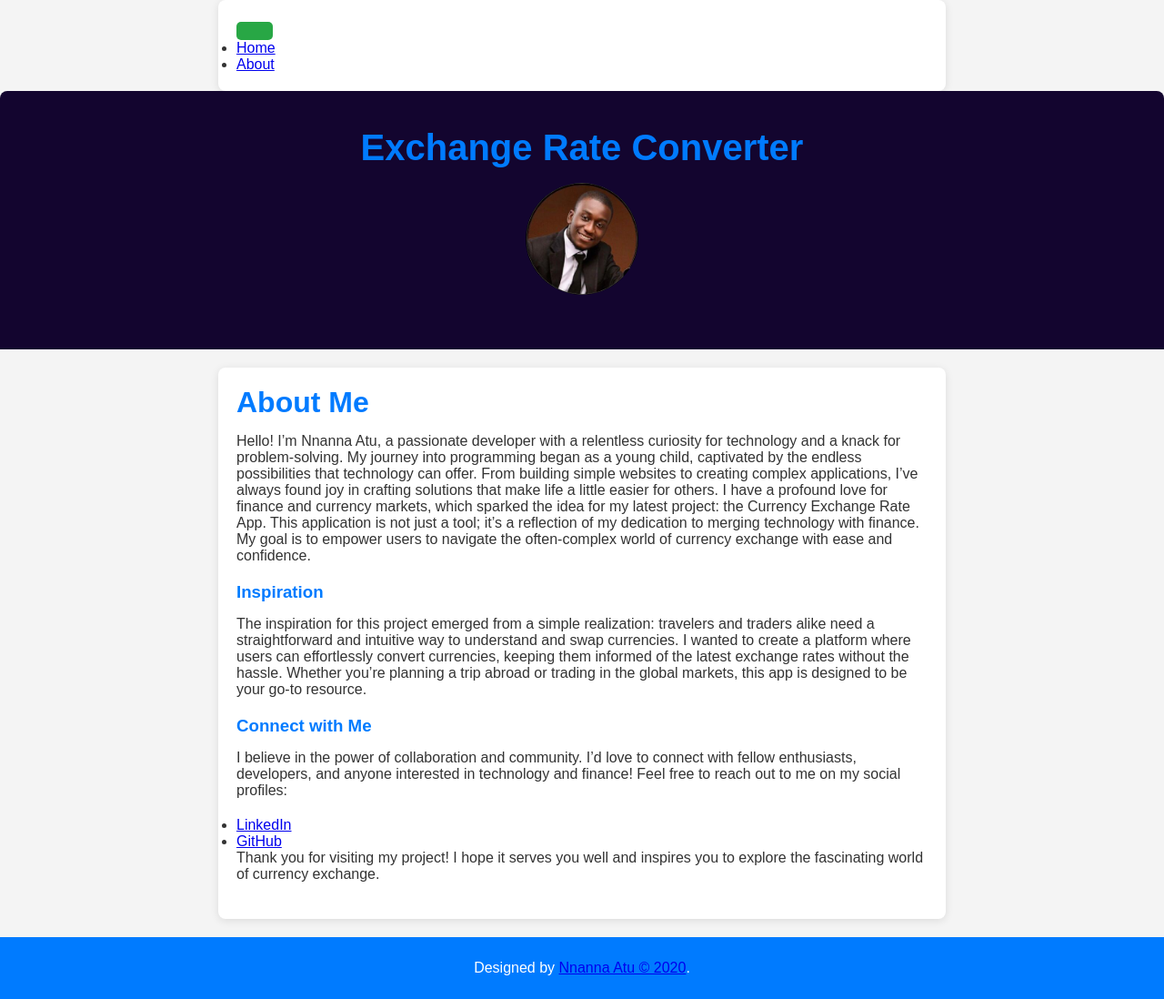
After one commit to nnannatu/ExchangeApp, a Django app: page /about/ in a window 1280 px wide. The commit adds this page. Shown: the whole page at 91% size. Run offline with Django 5.2, Linux system fonts and the light colour scheme.

Commit message:
complete

```diff
--- a/ExchangeApp/App/static/css/styles.css
+++ b/ExchangeApp/App/static/css/styles.css
@@ -1,157 +1,161 @@
-/* Global Styles */
+* {
+  box-sizing: border-box;
+  margin: 0;
+  padding: 0;
+}
+
 body {
-    font-family: 'Arial', sans-serif;
-    background-color: #f4f6f9;
-    color: #333;
-    margin: 0;
-    padding: 0;
-    overflow-x: hidden;
-  }
+  font-family: Arial, sans-serif;
+  background-color: #f4f4f4;
+  color: #333;
+}
 
-  /* Navbar */
-  .navbar {
-    padding: 15px;
-    background-color: #212529;
-  }
+.container {
+  max-width: 800px; /* Set a maximum width */
+  margin: 0 auto; /* Center the container */
+  padding: 20px;
+  background: #fff; /* White background for contrast */
+  border-radius: 8px; /* Rounded corners */
+  box-shadow: 0 2px 10px rgba(0, 0, 0, 0.1); /* Subtle shadow */
+}
 
-  .navbar-brand {
-    font-size: 1.5rem;
-    font-weight: bold;
-  }
+#jumbotron {
+  background-color: #13052f; /* Bootstrap primary color */
+  color: white; /* White text for contrast */
+  padding: 40px 20px; /* Padding around the text */
+  display: block; /* Necessary for margin auto to work */
+  margin: 0 auto 20px; /* Center the image and space below */
+  border-radius: 8px 8px 0 0; /* Rounded top corners */
+}
 
-  .navbar-tech {
-    font-size: 1rem;
-    color: #888;
-    text-align: right;
-  }
+#devise {
+  font-size: 2.5rem; /* Increases font size for emphasis */
+  font-weight: bold; /* Makes the text bold */
+  color: #007bff; /* Optional: Change the color of the text */
+  margin-bottom: 1rem; /* Adds space below the heading */
+  flex-direction: column; /* Stacks children vertically */
+  justify-content: center; /* Centers content vertically */
+  align-items: center; /* Centers content horizontally */
+  text-align: center;
+}
 
-  /* Jumbotron */
-  #jumbotron {
-    background-color: #ffffff;
-    padding: 30px;
-    border-radius: 10px;
-    margin-top: 60px;
-    box-shadow: 0 4px 8px rgba(0, 0, 0, 0.1);
-  }
+.image {
+  width: 10%; /* Full width image */
+  height: auto; /* Maintain aspect ratio */
+  border-radius: 50%;
+  display: block; /* Necessary for margin auto to work */
+  margin: 0 auto 20px; /* Center the image and space below */
+  margin-bottom: 20px; /* Space below the image */
+}
 
-  #jumbotron h1 {
-    color: #2750a1;
-    font-size: 3rem;
-    font-weight: 600;
-    margin-bottom: 10px;
-  }
+.page-header {
+  margin-bottom: 30px; /* Space below the header */
+}
 
-  #jumbotron h5 {
-    color: #888;
-    font-size: 1.2rem;
-    margin-bottom: 20px;
-  }
+.currency {
+  margin-bottom: 20px; /* Space between currency selectors */
+}
 
-  #jumbotron img {
-    margin-bottom: 20px;
-    border-radius: 50%;
-    border: 2px solid #ddd;
-  }
+label {
+  font-weight: bold; /* Bold labels for emphasis */
+}
 
-  /* Currency Select Boxes */
-  .currency select {
-    width: 100%;
-    height: 50px;
-    border: 2px solid #ddd;
-    border-radius: 5px;
-    padding: 5px;
-    background-color: #ffffff;
-    font-size: 1.1rem;
-    margin-bottom: 20px;
-  }
+input[type="number"] {
+  width: 100%; /* Full width input */
+  padding: 10px; /* Padding inside the input */
+  border: 1px solid #ccc; /* Light border */
+  border-radius: 5px; /* Rounded corners */
+  font-size: 16px; /* Font size */
+  margin-top: 5px; /* Space above the input */
+}
 
-  .currency select:focus {
-    border-color: #2750a1;
-    outline: none;
-    box-shadow: 0 0 8px rgba(39, 117, 161, 0.5);
-  }
+/* General Paragraph Styling */
+p {
+  margin-bottom: 20px; /* Space below paragraphs */
+}
 
-  /* Input Fields */
-  input[type="number"] {
-    border: 2px solid #ddd;
-    border-radius: 5px;
-    padding: 10px;
-    font-size: 1.1rem;
-    background-color: #f9f9f9;
-  }
+/* Heading Styles with Bottom Margin */
+h1, h3 {
+  color: #007bff; /* Consistent heading color */
+  margin-bottom: 15px; /* Space below headings */
+}
 
-  input[type="number"]:focus {
-    border-color: #2750a1;
-    outline: none;
-    box-shadow: 0 0 8px rgba(39, 117, 161, 0.5);
-  }
+/* Blockquote Styling */
+blockquote {
+  background: #e9ecef; /* Light grey background */
+  border-left: 5px solid #007bff; /* Blue left border */
+  padding: 10px 15px; /* Padding */
+  margin: 20px 0; /* Increased space above and below blockquote */
+  font-style: italic; /* Italic text */
+}
 
-  /* Swap Button */
-  .swap-btn button {
-    width: 150px;
-    height: 50px;
-    background-color: #2750a1;
-    border: none;
-    border-radius: 5px;
-    font-size: 1.2rem;
-    color: #fff;
-    transition: background-color 0.3s ease;
-  }
+/* Social Links Styling */
+.social-links {
+  list-style-type: none; /* Remove bullets */
+  padding-left: 0; /* Remove padding */
+}
 
-  .swap-btn button:hover {
-    background-color: #214785;
-  }
+.social-links li {
+  margin: 10px 0; /* Space between links */
+}
 
-  .swap-btn button i {
-    margin-left: 5px;
-  }
+.social-links a {
+  color: #007bff; /* Link color */
+  text-decoration: none; /* No underline */
+  transition: color 0.3s; /* Smooth transition */
+}
 
-  /* Exchange Rate Display */
-  #rate {
-    text-align: center;
-    font-size: 1.5rem;
-    font-weight: 600;
-    margin-top: 20px;
-    color: #2750a1;
-  }
+.social-links a:hover {
+  color: #0056b3; /* Darker color on hover */
+}
 
-  /* Footer */
-  footer {
-    background-color: #212529;
-    color: #fff;
-    padding: 20px 0;
-    text-align: center;
-  }
 
-  footer a {
-    color: #888;
-    text-decoration: none;
-  }
+select {
+  width: 100%; /* Full width select */
+  padding: 10px; /* Padding inside the select */
+  border: 1px solid #ccc; /* Light border */
+  border-radius: 5px; /* Rounded corners */
+  font-size: 16px; /* Font size */
+  margin-top: 5px; /* Space above the select */
+}
 
-  footer a:hover {
-    color: #fff;
-    text-decoration: underline;
-  }
+.swap-btn {
+  margin: 20px 0; /* Space above and below the button */
+}
 
-  footer p {
-    margin: 0;
-    padding: 5px 0;
-  }
+button {
+  background-color: #28a745; /* Bootstrap success color */
+  color: white; /* White text for contrast */
+  border: none; /* Remove default border */
+  padding: 10px 20px; /* Padding inside the button */
+  border-radius: 5px; /* Rounded corners */
+  font-size: 16px; /* Font size */
+  cursor: pointer; /* Pointer cursor on hover */
+  transition: background-color 0.3s; /* Transition effect */
+}
 
-  /* Media Queries */
-  @media (max-width: 768px) {
-    .currency select,
-    input[type="number"],
-    .swap-btn button {
-      width: 100%;
-      font-size: 1rem;
-    }
+button:hover {
+  background-color: #218838; /* Darker shade on hover */
+}
 
-    #jumbotron h1 {
-      font-size: 2rem;
-    }
+.rate {
+  font-size: 18px; /* Larger font size for the exchange rate */
+  margin-top: 20px; /* Space above the rate */
+  font-weight: bold; /* Bold text for emphasis */
+  text-align: center; /* Center the text */
+}
 
-    #jumbotron h5 {
-      font-size: 1rem;
-    }
-  }
+#footer {
+  background-color: #007bff; /* Match the jumbotron color */
+  color: white; /* White text for contrast */
+  padding: 20px 0; /* Padding above and below the footer */
+  text-align: center; /* Center the text */
+  position: relative; /* Relative positioning */
+  bottom: 0; /* Position at the bottom */
+  width: 100%; /* Full width */
+  margin-top: 20px; /* Space above the footer */
+}
+
+#footer p {
+  margin: 5px 0; /* Margin for individual paragraphs */
+}
--- /dev/null
+++ b/ExchangeApp/App/templates/about.html
@@ -0,0 +1,31 @@
+{% extends 'base.html' %}
+
+{% block title %}About Us{% endblock %}
+
+{% block content %}
+    <div id="jumbotron" class="jumbotron text-center">
+        <h1 id="devise" class="display-5">Exchange Rate Converter</h1>
+        <img src="../static/images/image1.jpeg" class="image" alt="Currency Exchange" />
+    </div>
+    <div class="container">
+        <h1 class="text-center">About Me</h1>
+        <p>Hello! I’m Nnanna Atu, a passionate developer with a relentless curiosity for technology and a knack for problem-solving. My journey into programming began as a young child, captivated by the endless possibilities that technology can offer. From building simple websites to creating complex applications, I’ve always found joy in crafting solutions that make life a little easier for others.
+
+            I have a profound love for finance and currency markets, which sparked the idea for my latest project: the Currency Exchange Rate App. This application is not just a tool; it’s a reflection of my dedication to merging technology with finance. My goal is to empower users to navigate the often-complex world of currency exchange with ease and confidence.</p>
+        <p></p>
+        <p></p>
+        <p></p>
+        <p></p>
+
+        <h3>Inspiration</h3>
+        <p>The inspiration for this project emerged from a simple realization: travelers and traders alike need a straightforward and intuitive way to understand and swap currencies. I wanted to create a platform where users can effortlessly convert currencies, keeping them informed of the latest exchange rates without the hassle. Whether you’re planning a trip abroad or trading in the global markets, this app is designed to be your go-to resource.</p>
+
+        <h3>Connect with Me</h3>
+        <p>I believe in the power of collaboration and community. I’d love to connect with fellow enthusiasts, developers, and anyone interested in technology and finance! Feel free to reach out to me on my social profiles:</p>
+        <ul>
+            <li><a href="https://www.linkedin.com/in/nnannatu" target="_blank">LinkedIn</a></li>
+            <li><a href="https://github.com/nnannatu" target="_blank">GitHub</a></li>
+        </ul>
+        <p>Thank you for visiting my project! I hope it serves you well and inspires you to explore the fascinating world of currency exchange.</p>
+    </div>
+{% endblock %}
--- /dev/null
+++ b/ExchangeApp/App/templates/base.html
@@ -0,0 +1,42 @@
+<!DOCTYPE html>
+<html lang="en">
+<head>
+    <meta charset="UTF-8" />
+    <meta name="viewport" content="width=device-width, initial-scale=1.0" />
+    <link rel="stylesheet" href="../static/css/styles.css" />
+    <title>{% block title %} Nnanna Exchange {% endblock %}</title>
+</head>
+<body>
+    <nav class="navbar navbar-expand-lg fixed-top navbar-dark bg-dark">
+        <div class="container">
+            <button class="navbar-toggler" type="button" data-bs-toggle="collapse" data-bs-target="#navbarNav" aria-controls="navbarNav" aria-expanded="false" aria-label="Toggle navigation">
+                <span class="navbar-toggler-icon"></span>
+            </button>
+            <div class="collapse navbar-collapse" id="navbarNav">
+                <ul class="navbar-nav">
+                    <li class="nav-item">
+                        <a class="nav-link" href="../">Home</a>
+                    </li>
+                    <li class="nav-item">
+                        <a class="nav-link" href="../about">About</a>
+                    </li>
+                </ul>
+            </div>
+        </div>
+    </nav>
+
+    <div class="content">
+        {% block content %}{% endblock %}
+    </div>
+
+    <footer id="footer">
+        <div class="row">
+            <div class="col-lg-12">
+                <p>Designed by <a href="https://github.com/nnannatu">Nnanna Atu &copy; 2020</a>.</p>
+            </div>
+        </div>
+    </footer>
+
+    <script src="../static/js/script.js"></script>
+</body>
+</html>
--- a/ExchangeApp/App/views.py
+++ b/ExchangeApp/App/views.py
@@ -4,3 +4,7 @@ from django.shortcuts import render
 def index(request):
     template = 'index.html'
     return render(request, template)
+
+def about(request):
+    template = 'about.html'
+    return render(request, template)
--- a/ExchangeApp/ExchangeApp/urls.py
+++ b/ExchangeApp/ExchangeApp/urls.py
@@ -24,4 +24,5 @@ from django.conf.urls.static import static
 urlpatterns = [
     path('admin/', admin.site.urls),
     path('', views.index, name='index'),
+    path('about/', views.about, name='about'),
 ]
```
Also changed, not shown: ExchangeApp/App/templates/index.html (+8 -33 lines).
